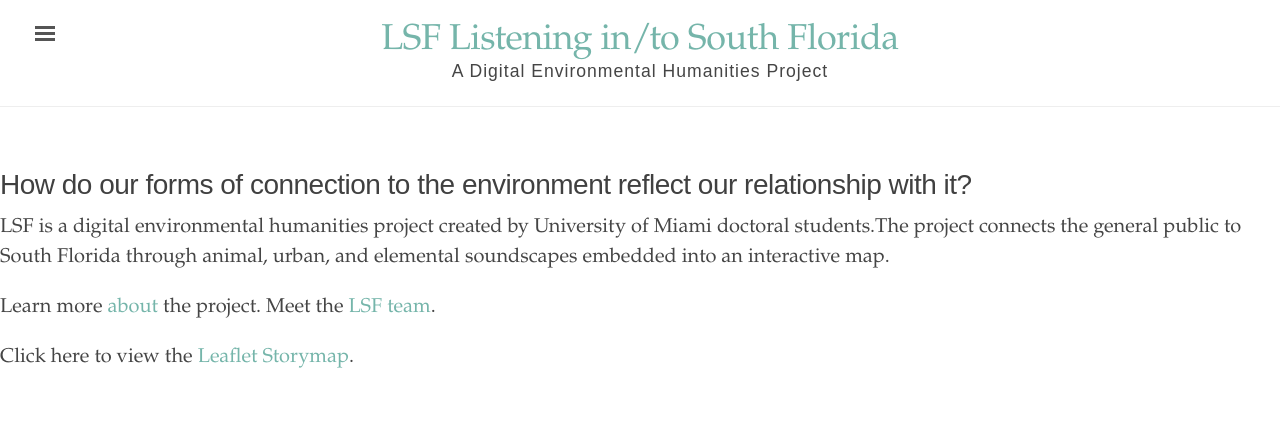
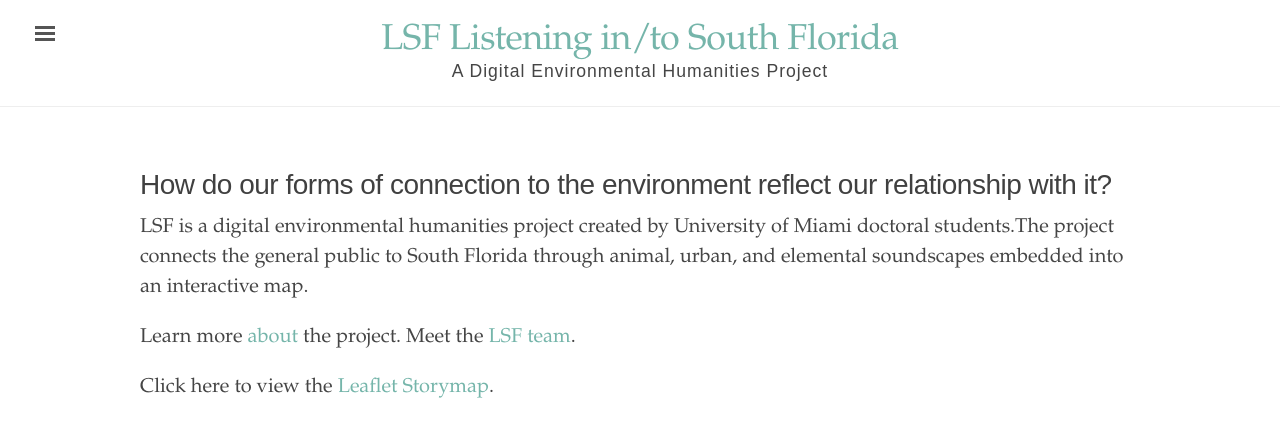
Before and after one commit to rm4-25/lsf_3, a Jekyll site: the page built from index.html, in a window 1280 px wide. Shown: the top 437 px of the page. Built offline with Jekyll 4.4.1, drawn with Linux system fonts in a browser that asks for light colours.

Commit message:
Update _ed.scss
Returned max-width to 50rem because 100rem is excessive. I must learn how to edit just the leaflet container.

```diff
--- a/_sass/_ed.scss
+++ b/_sass/_ed.scss
@@ -79,11 +79,12 @@
   Center the page content.
 */
 
-/* Changed max-width from 50rem to 100rem. Reduced padd-left and padding-right to 0rem. @media .container changed from 50rem to 100rem.
+/* Changed max-width to 50rem. Reduced padd-left and padding-right to 0rem. @media .container changed to 50rem.
+This change impacts every page on the site, so I'll have to figure how to make it just to the leaflet page next.
 */
 
 .container {
-  max-width: 100rem;
+  max-width: 50rem;
   padding-left:  0rem;
   padding-right: 0rem;
   margin-left:  auto;
@@ -92,7 +93,7 @@
 
 @media (min-width: 56em) {
   .container {
-    max-width: 100rem;
+    max-width: 50rem;
   }
 }
 
```
